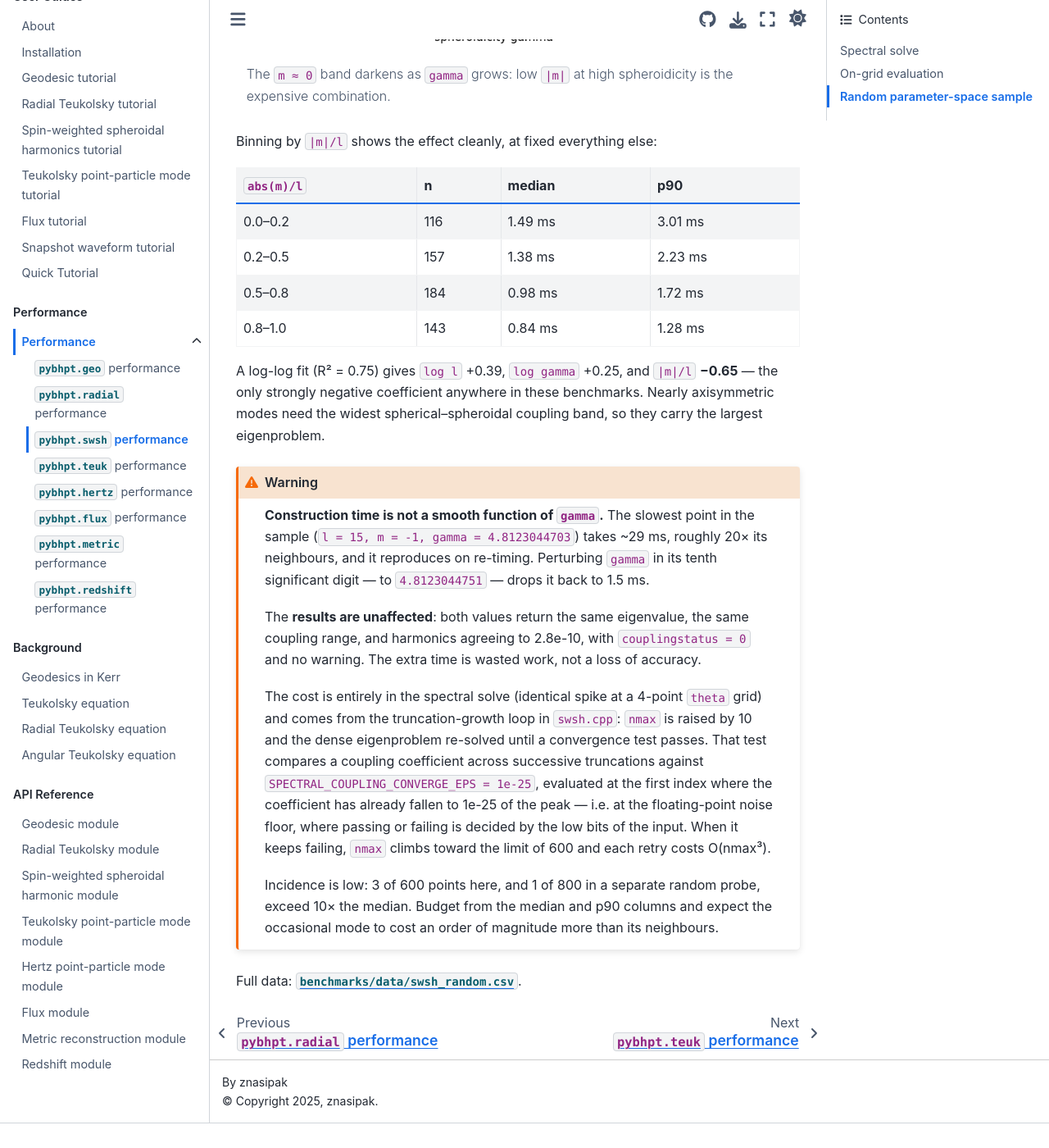
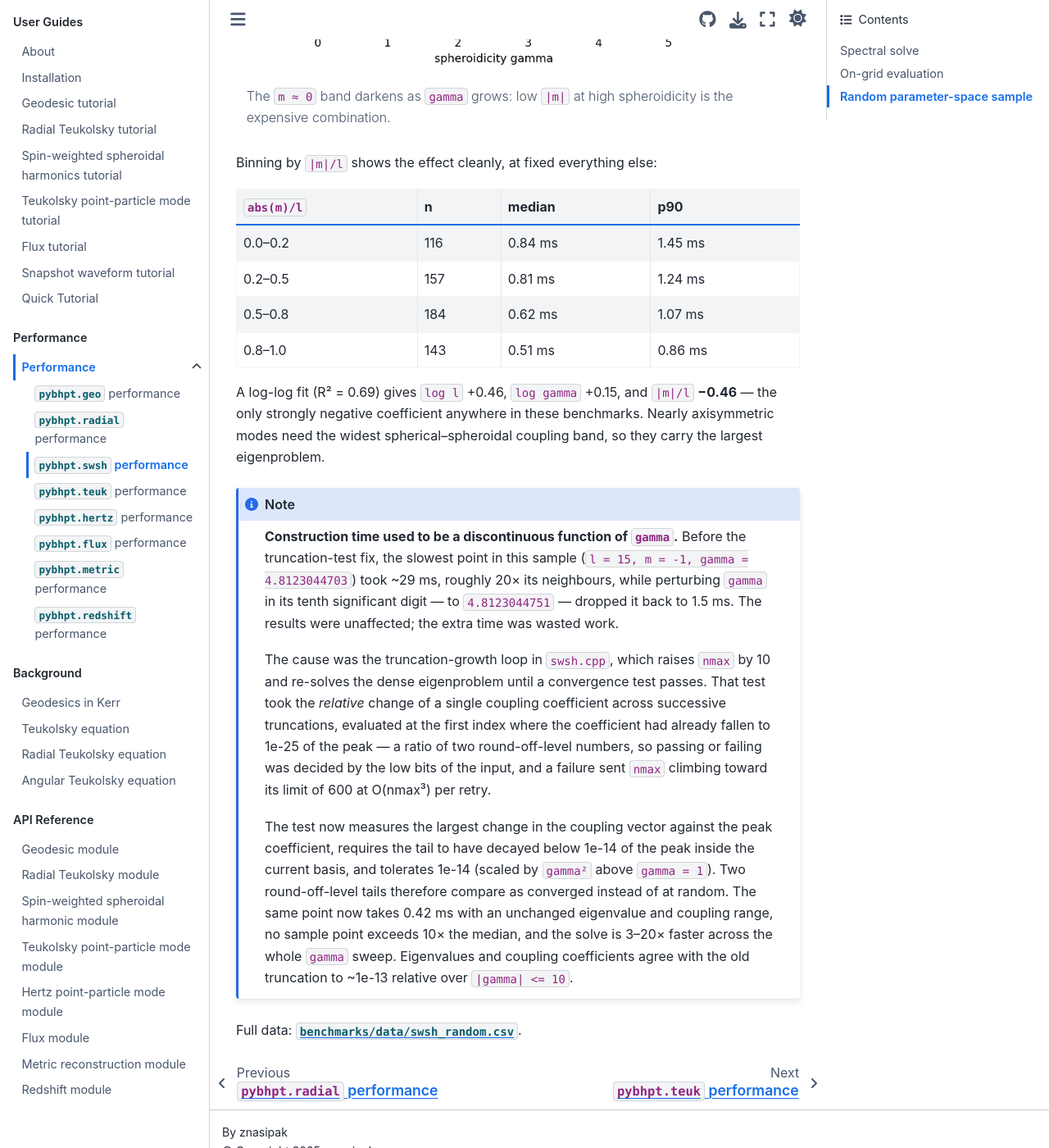
Before and after one commit to znasipak/pybhpt, a Sphinx documentation site: the page built from docs/performance/swsh.md, in a window 1280 px wide and 1400 px high, scrolled down 3281 px. Shown: the whole window at 82% size. Built offline with Sphinx 7.4.7 and the Sphinx Book theme 1.1.4, drawn with Linux system fonts in a browser that asks for light colours; before the commit the page ends 4651 px from its top, so only the background shows below that; some of the changed text lies outside the part shown.

Commit message:
fix(swsh): terminate spectral truncation loop on the noise floor
The spherical-spheroidal truncation loop raised nmax by 10 and re-solved the
dense eigenproblem until a convergence test passed. That test took the relative
change of a single coupling coefficient across successive truncations, evaluated
at the first index where the coefficient had already fallen to 1e-25 of the peak
-- a ratio of two round-off-level numbers, so pass/fail was decided by the low
bits of gamma. Failures sent nmax climbing toward 600 at O(nmax^3) per retry, and
the STALL escape could not fire because the test index moved every iteration.

Measure instead the largest change in the whole coupling vector between the two
truncations, scaled by the peak coefficient, with a 1e-14 tolerance (still x g^2
above g = 1). Locate the test point by walking in from the truncation edge to
where the entire tail has decayed below 1e-14 of the peak; scanning outward from
l - lmin stops on the first sign change of an oscillating tail, which at large
spheroidicity sits well inside a band that is still growing. Require that
resolved tail for both SUCCESS and STALL, and let STALL fire on any
non-improvement. Also normalize by max |b| rather than max b, and free the two
column vectors the test leaked on every call.

Timings (benchmarks/data/swsh_random.csv, 600 random (l, m, gamma) at s = -2):
median 1.07 -> 0.65 ms, p99 3.21 -> 1.53 ms, slowest 27.8 -> 1.60 ms, and no
point now exceeds 10x the median (was 2). The documented pathological point
(l = 15, m = -1, gamma = 4.8123044703) goes 43.1 -> 0.42 ms with an unchanged
eigenvalue, coupling range and status. The gamma = 10 solve column drops from
0.74-23 ms to 0.23-0.45 ms: the bad test was forcing extra growth broadly, not
only at the outliers.

Verified over 1522 (s, l, m, gamma) cases against the previous truncation:
eigenvalues agree to 4.6e-14 for |gamma| <= 5 and 2.5e-13 for |gamma| <= 10,
coupling coefficients and harmonics to 3.2e-14 and 1.6e-13 respectively over
|gamma| <= 5. No coupling-status or exception changes; tests/ passes (67).
At gamma = 25 the coefficient normalization and sign convention still move, but
that regime is already unstable before this change -- perturbing gamma in its
13th digit swings the old harmonic by O(1) -- and the eigenvalues still agree to
6.5e-14.

Co-Authored-By: Claude Opus 5 <noreply@anthropic.com>

````diff
--- a/docs/performance/swsh.md
+++ b/docs/performance/swsh.md
@@ -19,16 +19,17 @@ the solve dominates):
 
 | gamma | median solve time |
 |---|---|
-| 0 (spherical) | 4–15 µs |
-| 1 | 0.2–1.3 ms |
-| 4 | 0.35–0.87 ms |
-| 10 | 0.74–23 ms |
+| 0 (spherical) | 3.6–15 µs |
+| 1 | 62–112 µs |
+| 4 | 73–250 µs |
+| 10 | 0.23–0.45 ms |
 
 At `gamma = 0` the harmonic reduces to a spin-weighted *spherical* harmonic and no
-eigenvalue solve is needed, so it is ~100× cheaper. For nonzero `gamma` the cost is set by
-the coupling bandwidth rather than `l` alone, and grows sharply for large `gamma` (strong
+eigenvalue solve is needed, so it is ~50× cheaper. For nonzero `gamma` the cost is set by
+the coupling bandwidth rather than `l` alone, and rises with `gamma` (strong
 spheroidicity, e.g. high-frequency modes of a near-extremal black hole), where the
-truncated coupling matrix must be enlarged.
+truncated coupling matrix must be enlarged. The growth is smooth: the widest spread within
+a `gamma` column is a factor of ~3.4, across all `(s, l)` in the sweep.
 
 Full data: [`benchmarks/data/swsh_solve.csv`](https://github.com/znasipak/pybhpt/blob/main/benchmarks/data/swsh_solve.csv).
 
@@ -39,14 +40,14 @@ length, for three representative modes:
 
 | mode `(s, l, m, gamma)` | ns = 64 | 512 | 4096 |
 |---|---|---|---|
-| `(-2, 2, 2, 2)` | 0.40 ms | 0.74 ms | 3.7 ms |
-| `(-2, 8, 4, 4)` | 0.74 ms | 1.3 ms | 6.1 ms |
-| `(2, 13, 7, 8)` | 9.0 ms | 10.8 ms | 21.4 ms |
+| `(-2, 2, 2, 2)` | 0.18 ms | 0.56 ms | 3.8 ms |
+| `(-2, 8, 4, 4)` | 0.37 ms | 0.99 ms | 6.4 ms |
+| `(2, 13, 7, 8)` | 0.48 ms | 1.5 ms | 9.3 ms |
 
 The slope with `nsamples` is the on-grid evaluation cost; the intercept is the fixed
-per-mode spectral-solve offset (visible as the near-constant time at small grids for the
-high-`gamma` mode). Once solved, an instance can be re-evaluated at arbitrary angles via
-`.eval(theta, deriv=…)` without repeating the solve.
+per-mode spectral-solve offset, a few hundred µs even for the high-`gamma` mode, so from
+`ns = 512` up the grid evaluation dominates. Once solved, an instance can be re-evaluated
+at arbitrary angles via `.eval(theta, deriv=…)` without repeating the solve.
 
 Full data: [`benchmarks/data/swsh_grid.csv`](https://github.com/znasipak/pybhpt/blob/main/benchmarks/data/swsh_grid.csv).
 
@@ -57,14 +58,14 @@ of two: the radial solver takes spin and frequency separately, while the harmoni
 their product `gamma = a·omega`. 600 random points — `l` uniform on [2, 50], one random `m`
 per point in `[-l, l]`, `gamma` uniform on [0.02, 5] — at `s = -2` on a fixed 256-point
 `theta` grid, timing the full construction (spectral solve plus on-grid evaluation). Every
-point succeeded. Median 1.07 ms, p90 2.13 ms, p99 3.21 ms.
+point succeeded. Median 0.65 ms, p90 1.18 ms, p99 1.53 ms, slowest point 1.60 ms.
 
 ```{figure} ../_static/figures/swsh_random_l_vs_gamma.png
 :alt: Construction time over mode number l and spheroidicity gamma
 :width: 100%
 
-Cost rises with both, `l` more steeply than `gamma` — but the hottest points do not sit in
-the top-right corner where a smooth scaling would put them.
+Cost rises with both, `l` far more steeply than `gamma`; the hottest points are the
+high-`l` end, at no particular `gamma`.
 ```
 
 ```{figure} ../_static/figures/swsh_random_l_vs_m.png
@@ -87,38 +88,37 @@ Binning by `|m|/l` shows the effect cleanly, at fixed everything else:
 
 | `abs(m)/l` | n | median | p90 |
 |---|---|---|---|
-| 0.0–0.2 | 116 | 1.49 ms | 3.01 ms |
-| 0.2–0.5 | 157 | 1.38 ms | 2.23 ms |
-| 0.5–0.8 | 184 | 0.98 ms | 1.72 ms |
-| 0.8–1.0 | 143 | 0.84 ms | 1.28 ms |
+| 0.0–0.2 | 116 | 0.84 ms | 1.45 ms |
+| 0.2–0.5 | 157 | 0.81 ms | 1.24 ms |
+| 0.5–0.8 | 184 | 0.62 ms | 1.07 ms |
+| 0.8–1.0 | 143 | 0.51 ms | 0.86 ms |
 
-A log-log fit (R² = 0.75) gives `log l` +0.39, `log gamma` +0.25, and `|m|/l` **−0.65** —
+A log-log fit (R² = 0.69) gives `log l` +0.46, `log gamma` +0.15, and `|m|/l` **−0.46** —
 the only strongly negative coefficient anywhere in these benchmarks. Nearly axisymmetric
 modes need the widest spherical–spheroidal coupling band, so they carry the largest
 eigenproblem.
 
-```{warning}
-**Construction time is not a smooth function of `gamma`.** The slowest point in the sample
-(`l = 15, m = -1, gamma = 4.8123044703`) takes ~29 ms, roughly 20× its neighbours, and it
-reproduces on re-timing. Perturbing `gamma` in its tenth significant digit — to
-`4.8123044751` — drops it back to 1.5 ms.
+```{note}
+**Construction time used to be a discontinuous function of `gamma`.** Before the
+truncation-test fix, the slowest point in this sample (`l = 15, m = -1, gamma = 4.8123044703`) took ~29 ms,
+roughly 20× its neighbours, while perturbing `gamma` in its tenth significant digit — to
+`4.8123044751` — dropped it back to 1.5 ms. The results were unaffected; the extra time was
+wasted work.
 
-The **results are unaffected**: both values return the same eigenvalue, the same coupling
-range, and harmonics agreeing to 2.8e-10, with `couplingstatus = 0` and no warning. The
-extra time is wasted work, not a loss of accuracy.
+The cause was the truncation-growth loop in `swsh.cpp`, which raises `nmax` by 10 and
+re-solves the dense eigenproblem until a convergence test passes. That test took the
+*relative* change of a single coupling coefficient across successive truncations, evaluated
+at the first index where the coefficient had already fallen to 1e-25 of the peak — a ratio
+of two round-off-level numbers, so passing or failing was decided by the low bits of the
+input, and a failure sent `nmax` climbing toward its limit of 600 at O(nmax³) per retry.
 
-The cost is entirely in the spectral solve (identical spike at a 4-point `theta` grid) and
-comes from the truncation-growth loop in `swsh.cpp`: `nmax` is raised by 10 and the dense
-eigenproblem re-solved until a convergence test passes. That test compares a coupling
-coefficient across successive truncations against `SPECTRAL_COUPLING_CONVERGE_EPS = 1e-25`,
-evaluated at the first index where the coefficient has already fallen to 1e-25 of the peak
-— i.e. at the floating-point noise floor, where passing or failing is decided by the low
-bits of the input. When it keeps failing, `nmax` climbs toward the limit of 600 and each
-retry costs O(nmax³).
-
-Incidence is low: 3 of 600 points here, and 1 of 800 in a separate random probe, exceed 10×
-the median. Budget from the median and p90 columns and expect the occasional mode to cost
-an order of magnitude more than its neighbours.
+The test now measures the largest change in the coupling vector against the peak
+coefficient, requires the tail to have decayed below 1e-14 of the peak inside the current
+basis, and tolerates 1e-14 (scaled by `gamma²` above `gamma = 1`). Two round-off-level tails
+therefore compare as converged instead of at random. The same point now takes 0.42 ms with
+an unchanged eigenvalue and coupling range, no sample point exceeds 10× the median, and the
+solve is 3–20× faster across the whole `gamma` sweep. Eigenvalues and coupling coefficients
+agree with the old truncation to ~1e-13 relative over `|gamma| <= 10`.
 ```
 
 Full data: [`benchmarks/data/swsh_random.csv`](https://github.com/znasipak/pybhpt/blob/main/benchmarks/data/swsh_random.csv).
````
Also changed, not shown: docs/_static/figures/swsh_grid_scatter.png, docs/_static/figures/swsh_random_l_vs_gamma.png, docs/_static/figures/swsh_random_l_vs_m.png, docs/_static/figures/swsh_random_m_vs_gamma.png, docs/_static/figures/swsh_solve_bar.png, docs/_static/figures/swsh_solve_hist.png, 5 other files.
